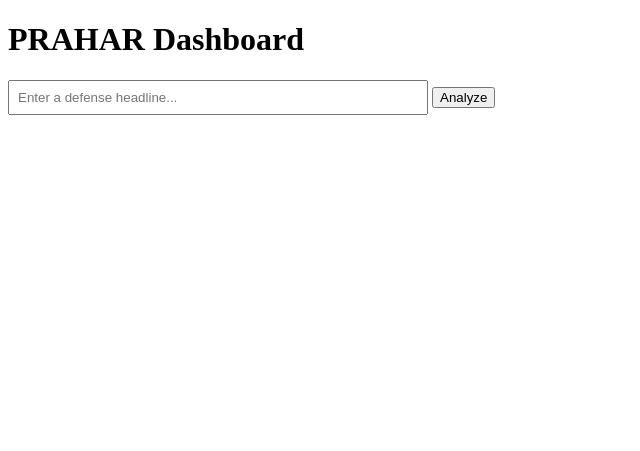
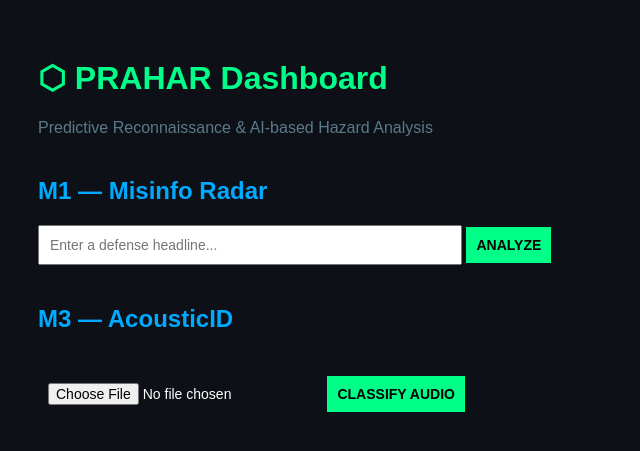
Before and after one commit to code-with-khushi26/Prahar, a Flask app: page / in a window 1280 px wide. Shown: the top 451 px of the page, without its empty margins (0-640 px from the left). Run offline with Flask 3, Linux system fonts and the light colour scheme.

Commit message:
m3 completed

```diff
--- a/modules/m1_misinfo.py
+++ b/modules/m1_misinfo.py
@@ -8,7 +8,10 @@ tokenizer = DistilBertTokenizer.from_pretrained(model_path)
 ft_model = DistilBertForSequenceClassification.from_pretrained(model_path)
 ft_pipeline = pipeline("text-classification", model=ft_model, tokenizer=tokenizer)
 
-# Zero-shot classifier (base model)
+# NER
+ner = pipeline("ner", model="dslim/bert-base-NER", aggregation_strategy="simple")
+
+# Zero-shot classifier
 zero_shot = pipeline("zero-shot-classification", model="facebook/bart-large-mnli")
 
 LABELS = [
@@ -24,13 +27,13 @@ FEEDS = {
 }
 
 def analyze(text):
-    # Fine-tuned model result
     ft_result = ft_pipeline(text)[0]
     ft_label = "REAL" if ft_result["label"] == "LABEL_1" else "FAKE"
 
-    # Zero-shot result
     zs_result = zero_shot(text, candidate_labels=LABELS)
     zs_label = zs_result["labels"][0]
+
+    entities = ner(text)
 
     return {
         "text": text,
@@ -41,7 +44,11 @@ def analyze(text):
         "zeroshot": {
             "label": zs_label,
             "score": round(zs_result["scores"][0], 3)
-        }
+        },
+        "entities": [
+            {"word": e["word"], "type": e["entity_group"]}
+            for e in entities
+        ]
     }
 
 def fetch_headlines():
--- a/templates/index.html
+++ b/templates/index.html
@@ -4,23 +4,121 @@
     <meta charset="UTF-8">
     <meta name="viewport" content="width=device-width, initial-scale=1.0">
     <title>PRAHAR</title>
+    <style>
+        body { font-family: Arial, sans-serif; padding: 30px; background: #0d1117; color: white; }
+        h1 { color: #00ff88; }
+        h2 { color: #00aaff; margin-top: 40px; }
+        input, button { padding: 10px; font-size: 14px; }
+        input[type="text"] { width: 400px; }
+        button { background: #00ff88; border: none; cursor: pointer; font-weight: bold; }
+
+        .result-card { margin-top: 20px; padding: 20px; border-radius: 8px; max-width: 600px; }
+        .REAL { background: #1a3a2a; border: 2px solid #00ff88; }
+        .FAKE { background: #3a1a1a; border: 2px solid #ff3b3b; }
+        .badge { padding: 5px 15px; border-radius: 20px; font-weight: bold; display: inline-block; margin-bottom: 10px; }
+        .badge-REAL { background: #00ff88; color: black; }
+        .badge-FAKE { background: #ff3b3b; color: white; }
+        .entity { display: inline-block; padding: 3px 10px; margin: 3px; border-radius: 4px; font-size: 12px; }
+        .LOC { background: #1a3a5a; border: 1px solid #00aaff; }
+        .ORG { background: #3a2a5a; border: 1px solid #aa00ff; }
+        .PER { background: #3a3a1a; border: 1px solid #ffaa00; }
+        .MISC { background: #2a3a2a; border: 1px solid #00aa55; }
+
+        /* Audio section */
+        .audio-section { margin-top: 40px; max-width: 600px; }
+        .confidence-bar-bg { background: #1a2a1a; border-radius: 4px; height: 20px; margin: 5px 0; }
+        .confidence-bar { height: 20px; border-radius: 4px; background: #00ff88; transition: width 0.4s; }
+        .audio-result { margin-top: 20px; padding: 20px; background: #0d1a0d; border: 1px solid #1e3040; border-radius: 8px; }
+        .predicted-label { font-size: 1.5rem; font-weight: bold; color: #00ff88; margin-bottom: 10px; }
+    </style>
 </head>
 <body>
-    <h1>PRAHAR Dashboard</h1>
+    <h1>⬡ PRAHAR Dashboard</h1>
+    <p style="color: #5a7a8a;">Predictive Reconnaissance & AI-based Hazard Analysis</p>
 
+    <!-- M1 Section -->
+    <h2>M1 — Misinfo Radar</h2>
     <div>
-        <input type="text" id="headline-input" placeholder="Enter a defense headline..." style="width: 400px; padding: 8px;">
-        <button onclick="analyzeHeadline()">Analyze</button>
+        <input type="text" id="headline-input" placeholder="Enter a defense headline..." />
+        <button onclick="analyzeHeadline()">ANALYZE</button>
+    </div>
+    <div id="result"></div>
+
+    <!-- M3 Section -->
+    <h2>M3 — AcousticID</h2>
+    <div class="audio-section">
+        <input type="file" id="audio-input" accept=".mp3,.wav" />
+        <button onclick="analyzeAudio()">CLASSIFY AUDIO</button>
+        <div id="audio-result"></div>
     </div>
 
-    <div id="result"></div>
-
     <script>
+        // M1 - Headline Analysis
         async function analyzeHeadline() {
             const text = document.getElementById('headline-input').value;
+            if (!text) return;
+            document.getElementById('result').innerHTML = '<p style="color:#5a7a8a">Analyzing...</p>';
             const res = await fetch(`/api/analyze?text=${encodeURIComponent(text)}`);
             const data = await res.json();
-            document.getElementById('result').innerText = JSON.stringify(data, null, 2);
+            const label = data.finetuned.label;
+            const score = (data.finetuned.score * 100).toFixed(1);
+            const entities = data.entities;
+            let entitiesHTML = entities.map(e =>
+                `<span class="entity ${e.type}">${e.word} <small>${e.type}</small></span>`
+            ).join('');
+            document.getElementById('result').innerHTML = `
+                <div class="result-card ${label}">
+                    <span class="badge badge-${label}">${label}</span>
+                    <div style="font-size: 24px; font-weight: bold; margin-bottom: 10px;">${score}% confidence</div>
+                    <div style="color: #aaa; margin-bottom: 15px;">${text}</div>
+                    <div><strong>Entities:</strong><br/>${entitiesHTML || 'None'}</div>
+                    <div style="margin-top: 15px; font-size: 12px; color: #5a7a8a;">
+                        Zero-shot: ${data.zeroshot.label} (${(data.zeroshot.score * 100).toFixed(1)}%)
+                    </div>
+                </div>
+            `;
+        }
+
+        document.getElementById('headline-input').addEventListener('keydown', e => {
+            if (e.key === 'Enter') analyzeHeadline();
+        });
+
+        // M3 - Audio Classification
+        async function analyzeAudio() {
+            const fileInput = document.getElementById('audio-input');
+            if (!fileInput.files[0]) {
+                alert('Please select an audio file first!');
+                return;
+            }
+
+            document.getElementById('audio-result').innerHTML = '<p style="color:#5a7a8a">Classifying audio...</p>';
+
+            const formData = new FormData();
+            formData.append('file', fileInput.files[0]);
+
+            const res = await fetch('/api/audio', { method: 'POST', body: formData });
+            const data = await res.json();
+
+            const scores = data.all_scores;
+            const barsHTML = Object.entries(scores).map(([cat, score]) => `
+                <div style="margin: 8px 0;">
+                    <div style="display:flex; justify-content:space-between;">
+                        <span>${cat.toUpperCase()}</span>
+                        <span>${score}%</span>
+                    </div>
+                    <div class="confidence-bar-bg">
+                        <div class="confidence-bar" style="width:${score}%"></div>
+                    </div>
+                </div>
+            `).join('');
+
+            document.getElementById('audio-result').innerHTML = `
+                <div class="audio-result">
+                    <div class="predicted-label">🔊 ${data.predicted_class.toUpperCase()}</div>
+                    <div style="color:#aaa; margin-bottom:15px;">Confidence: ${data.confidence}%</div>
+                    ${barsHTML}
+                </div>
+            `;
         }
     </script>
 </body>
```
